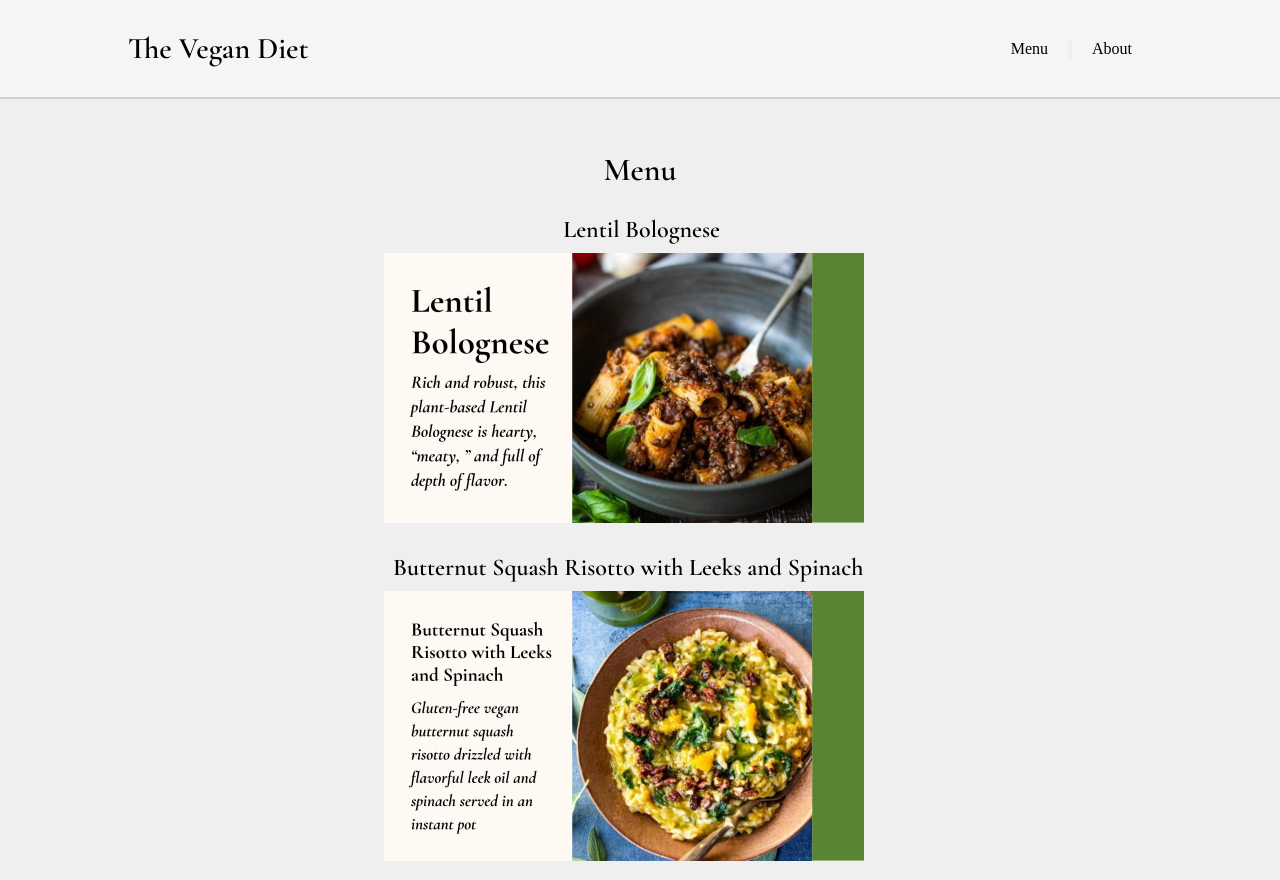
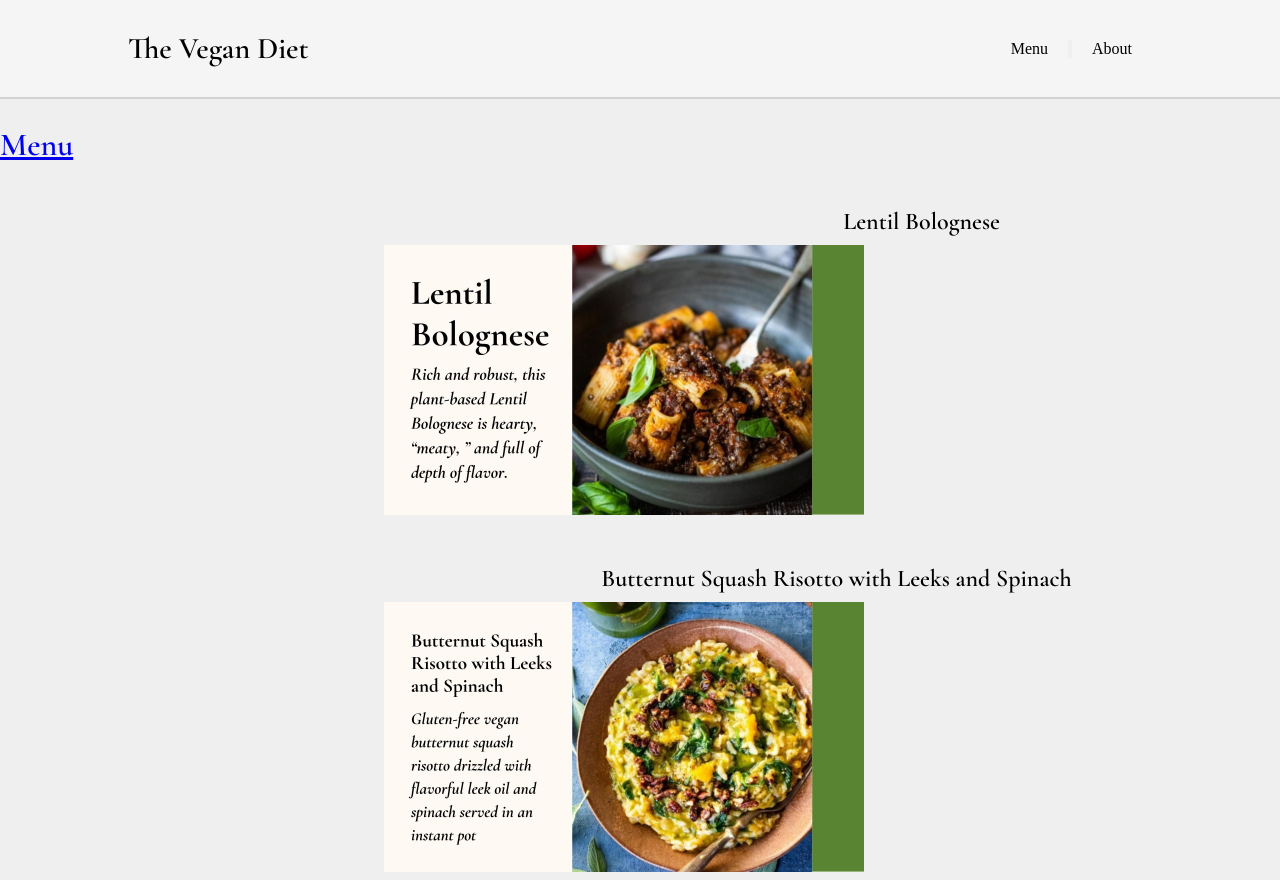
Before and after one commit to edanac2026/AA1, a plain HTML site: page menu.html in a window 1280 px wide. Shown: the top 880 px of the page. Drawn offline with nearby package versions, Linux system fonts and the light colour scheme.

Commit message:
Update menu_styles.css

```diff
--- a/menu_styles.css
+++ b/menu_styles.css
@@ -59,11 +59,11 @@ main{
     font-family: 'Cormorant Garamond', serif;
     margin-top: 2%;
 }
-main h1{
+main h2{
     padding-top: 2%;
     text-align: center;
 }
-main h1 a{
+main h2 a{
   color: black;
   text-decoration: none;
 }
```
